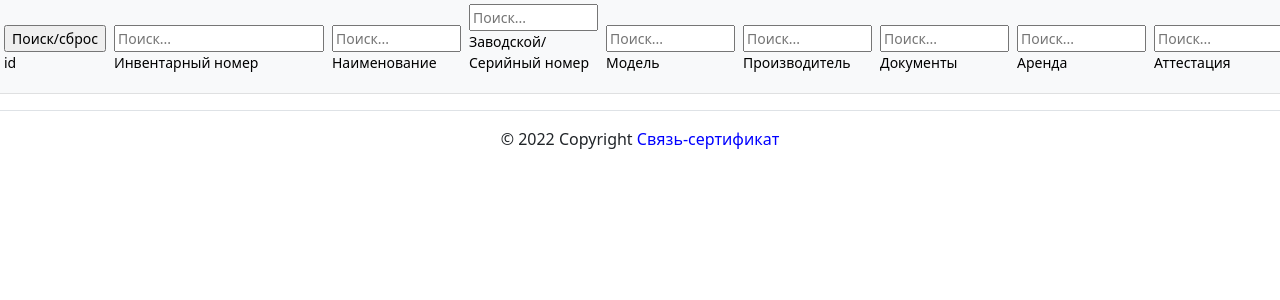
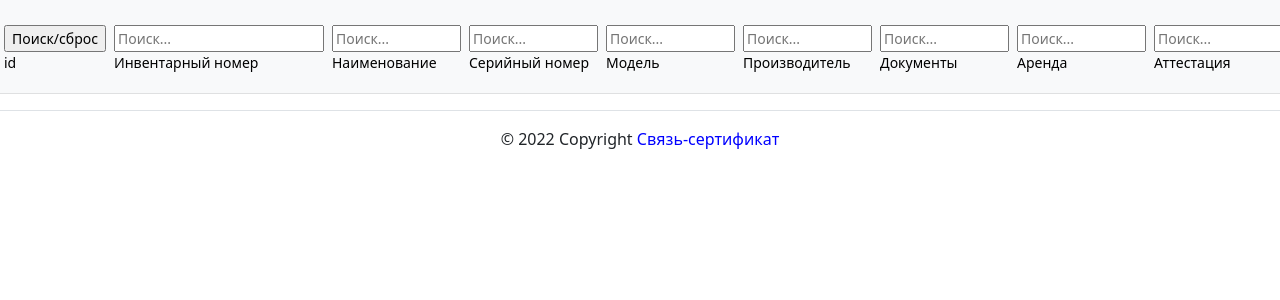
Before and after one commit to Pavelkalininn/laboratory_equipments, a Django app: page / in a window 1280 px wide; the page is wider, and only the part inside the window is pictured. Shown: the part 58-358 px from the top of that part. Run offline with Django 3.2, Linux system fonts and the light colour scheme; the visitor is signed in with stand-in values (Sample User, id 1); data that the repository does not hold is empty; some libraries are stand-ins or nearby versions.

Commit message:
Remarks with serial number column and create form

```diff
--- a/equipment_project/equipment_project/settings.py
+++ b/equipment_project/equipment_project/settings.py
@@ -77,7 +77,7 @@ DATABASES = {
     'default': {
         'ENGINE': os.getenv('DB_ENGINE', default='django.db.backends.postgresql'),
         'NAME': os.getenv('DB_NAME', default='postgres'),
-        'USER': os.getenv('POSTGRES_USER', default='root'),
+        'USER': os.getenv('POSTGRES_USER', default='postgres'),
         'PASSWORD': os.getenv('POSTGRES_PASSWORD', default='postgres'),
         'HOST': os.getenv('DB_HOST', default='localhost'),
         'PORT': os.getenv('DB_PORT', default='5432'),
--- a/equipment_project/templates/includes/table.html
+++ b/equipment_project/templates/includes/table.html
@@ -19,7 +19,7 @@
         <td>
           <input size=10 name="serial_number" type="text" placeholder="Поиск...">
           <br>
-          <p>Заводской/Серийный номер</p>
+          <p>Серийный номер</p>
         </td>
         <td>
           <input size=10 name="model" type="text" placeholder="Поиск...">
```
Also changed, not shown: .github/workflows/main.yml.
